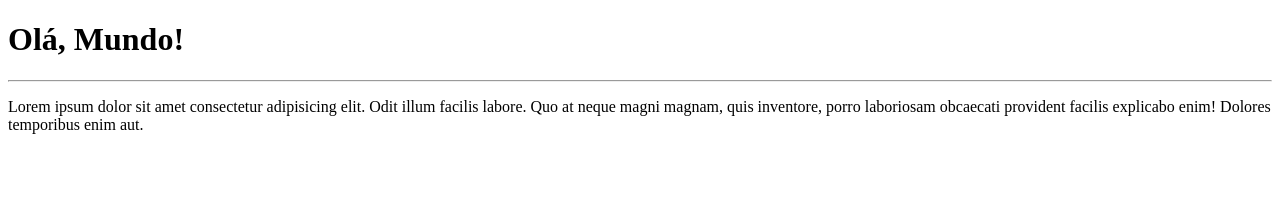
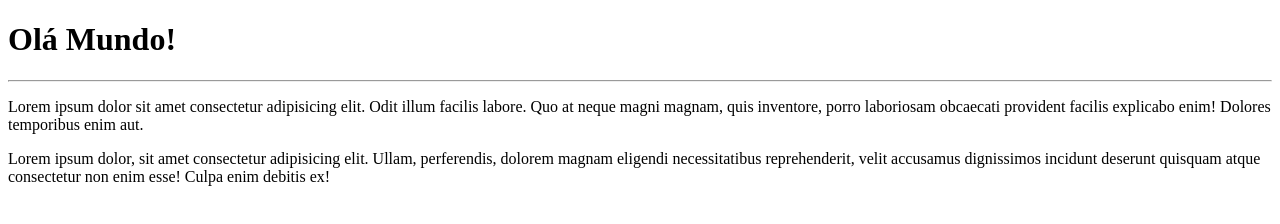
Before and after one commit to Delatorreman/Ola-Mundo, a plain HTML site: page site -Porfólio/index.html in a window 1280 px wide. Drawn offline with Linux system fonts and the light colour scheme.

Commit message:
adicionei um paragráfo

```diff
--- a/site -Porfólio/index.html
+++ b/site -Porfólio/index.html
@@ -7,11 +7,16 @@
     <title>Document</title>
 </head>
 <body>
-    <h1>Olá, Mundo!</h1>
+    <h1>Olá Mundo!</h1>
     <hr>
     <p>Lorem ipsum dolor sit amet consectetur adipisicing elit. Odit illum facilis labore.
         Quo at neque magni magnam, quis inventore, porro laboriosam obcaecati provident facilis explicabo enim! Dolores
          temporibus enim aut.</p>
 
+    <p>Lorem ipsum dolor, sit amet consectetur adipisicing elit.
+         Ullam, perferendis, dolorem magnam eligendi necessitatibus reprehenderit,
+          velit accusamus dignissimos incidunt deserunt quisquam atque consectetur
+          non enim esse! Culpa enim debitis ex!</p>
+
 </body>
 </html>
```
